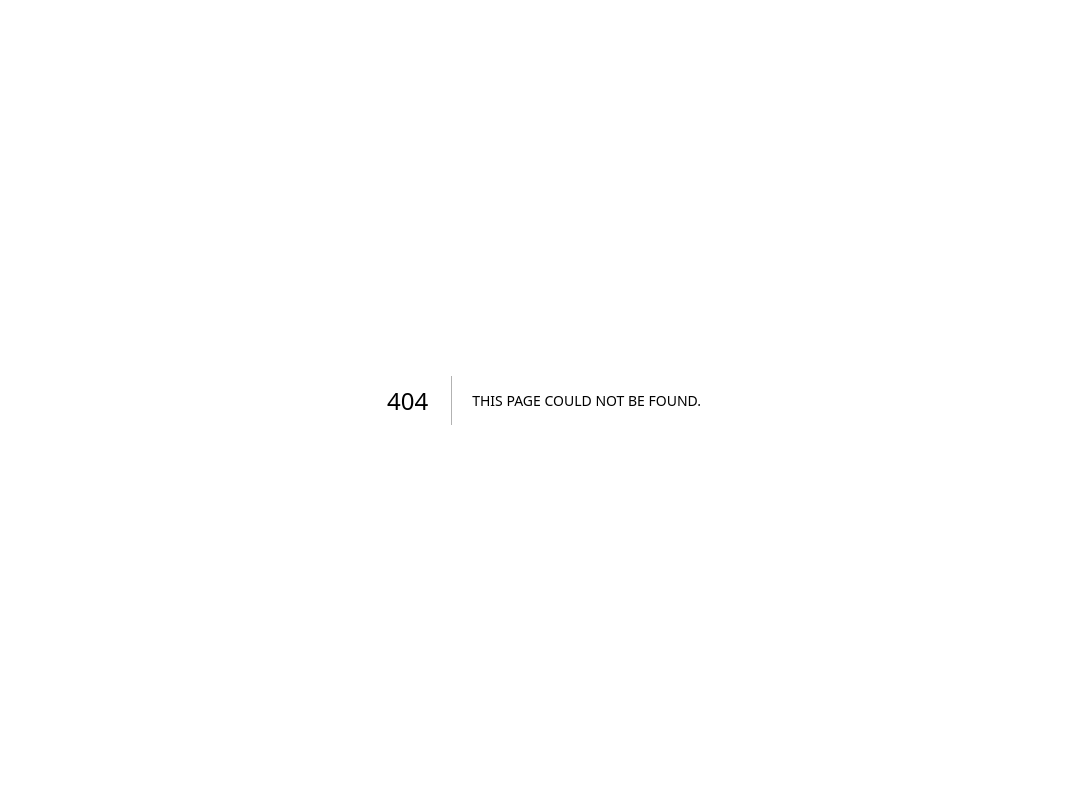
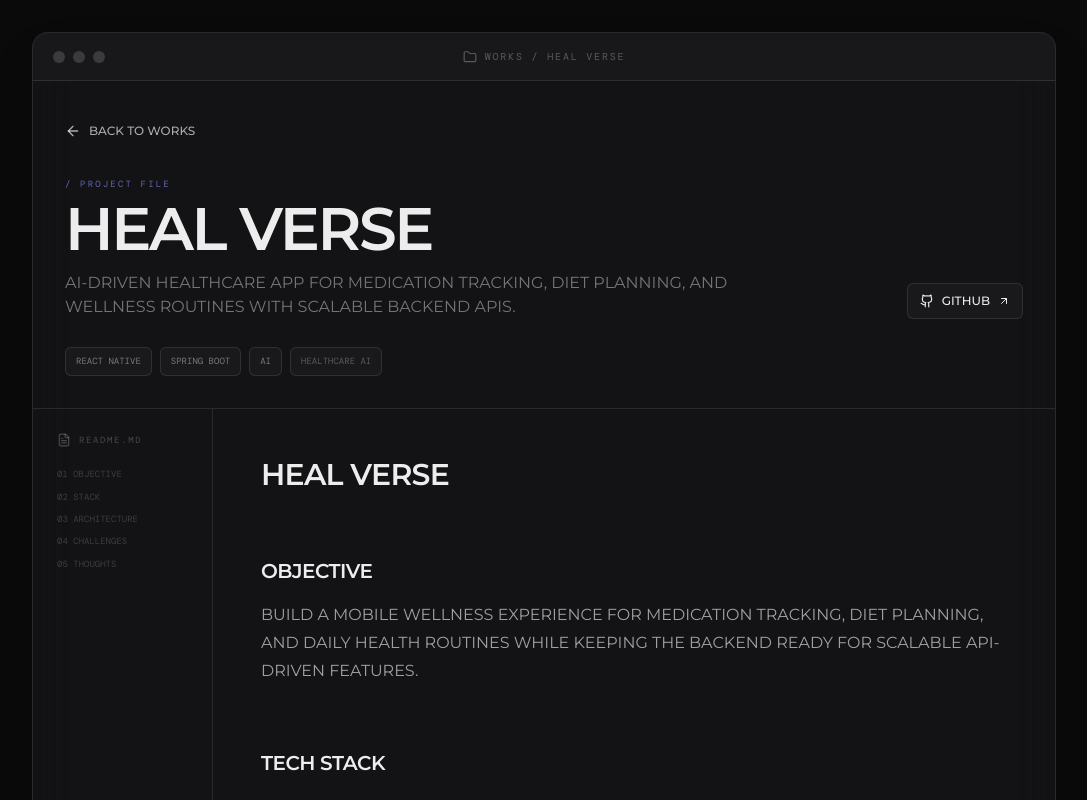
Before and after one commit to Srikar132/my.asset, a Next.js app: page /works/heal-verse in a window 1280 px wide. Before the commit this address had no page. Shown: the top 800 px of the page, without its empty margins (96-1183 px from the left). Built offline with nearby package versions, Linux system fonts and the light colour scheme.

Commit message:
feat(works): add dynamic project detail pages

```diff
--- /dev/null
+++ b/app/works/[slug]/page.tsx
@@ -0,0 +1,27 @@
+import fs from "node:fs/promises";
+import path from "node:path";
+import { notFound } from "next/navigation";
+import WorkDetail from "@/components/works/WorkDetail";
+import { getWork, works } from "@/lib/works";
+
+export function generateStaticParams() {
+  return works.map((work) => ({ slug: work.slug }));
+}
+
+export default async function WorkPage({
+  params,
+}: {
+  params: Promise<{ slug: string }>;
+}) {
+  const { slug } = await params;
+  const work = getWork(slug);
+
+  if (!work) notFound();
+
+  const content = await fs.readFile(
+    path.join(process.cwd(), "data", "works", work.contentPath),
+    "utf8"
+  );
+
+  return <WorkDetail work={work} content={content} />;
+}
```
